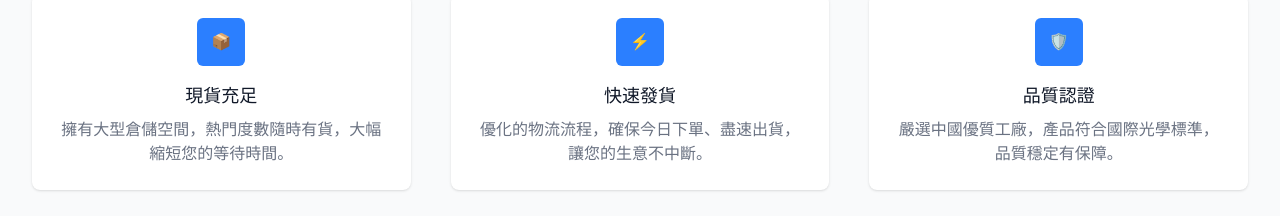
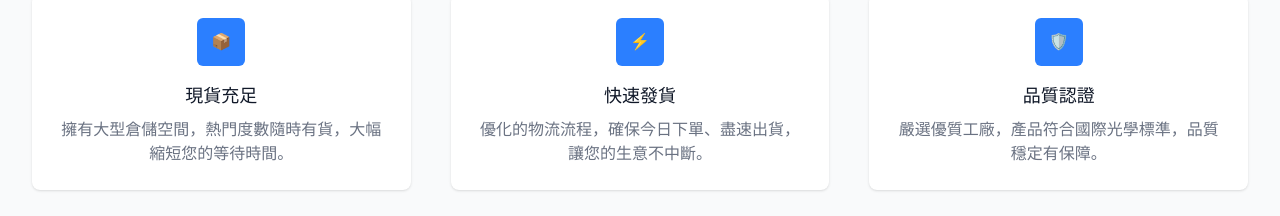
Before and after one commit to jason323456/KINGDING, a Next.js app: page / in a window 1280 px wide. Shown: the part 938-1154 px from the top of the page. Built offline with nearby package versions, Linux system fonts and the light colour scheme.

Commit message:
Update homepage text: remove country mention

```diff
--- a/app/page.tsx
+++ b/app/page.tsx
@@ -55,7 +55,7 @@ export default function Home() {
                   </div>
                   <h3 className="text-lg font-medium text-gray-900">品質認證</h3>
                   <p className="mt-2 text-base text-gray-500">
-                    嚴選中國優質工廠，產品符合國際光學標準，品質穩定有保障。
+                    嚴選優質工廠，產品符合國際光學標準，品質穩定有保障。
                   </p>
                 </div>
               </div>
```
